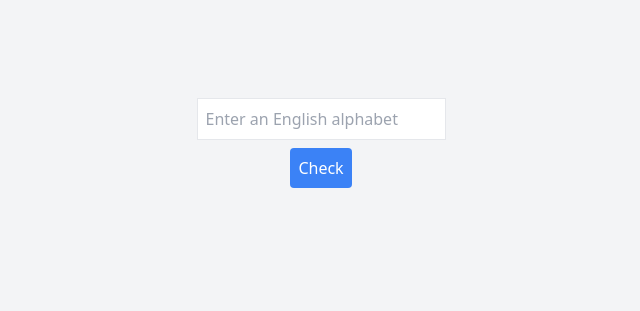
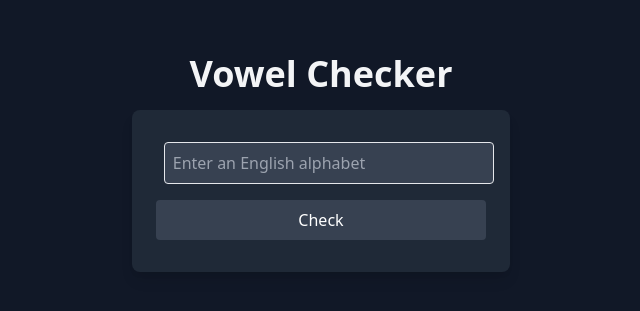
Before and after one commit to ayaanthedev/vowel-checker, a website: page index.html in a window 1280 px wide. Shown: the part 245-556 px from the top of the page, without its empty margins (319-959 px from the left). Drawn offline with nearby package versions, Linux system fonts and the light colour scheme.

Commit message:
improved interface and added favicon

```diff
--- a/index.html
+++ b/index.html
@@ -4,15 +4,50 @@
     <meta charset="UTF-8">
     <meta name="viewport" content="width=device-width, initial-scale=1.0">
     <title>Vowels Checker</title>
-    <!-- filepath: /E:/Projects/Vowel/index.html -->
-<link href="tailwind.css" rel="stylesheet">
+    <meta name="description" content="Check if a given English alphabet is a vowel or not.">
+    <meta name="keywords" content="vowel checker, English alphabet, vowel or consonant">
+    <meta property="og:image" content="https://ayaansucksatcoding.github.io/vowel-checker/banner.svg/">
+    <link href="tailwind.css" rel="stylesheet">
     <link href="https://cdn.jsdelivr.net/npm/tailwindcss@2.2.19/dist/tailwind.min.css" rel="stylesheet">
+    <link rel="shortcut icon" href="favicon.svg" type="image/x-icon">
+    <style>
+        body {
+            background-color: #1a1a1a;
+            color: #f5f5f5;
+        }
+        header h1 {
+            animation: fadeInDown 1s ease-in-out;
+        }
+        @keyframes fadeInDown {
+            from {
+                opacity: 0;
+                transform: translateY(-20px);
+            }
+            to {
+                opacity: 1;
+                transform: translateY(0);
+            }
+        }
+        button {
+            transition: transform 0.3s ease-in-out;
+        }
+        button:hover {
+            transform: scale(1.05);
+            background-color: #333;
+        }
+    </style>
 </head>
-<body class="flex flex-col items-center justify-center min-h-screen bg-gray-100">
-    <input type="text" id="input" placeholder="Enter an English alphabet" class="border p-2 m-2">
-    <button onclick="checkVowel()" class="bg-blue-500 text-white p-2 rounded">Check</button>
-    <h1 id="result" class="text-2xl m-2"></h1>
-    <div id="error" class="text-red-500 m-2"></div>
+<body class="flex flex-col items-center justify-center min-h-screen bg-gray-900">
+    <header>
+
+        <h1 class="text-4xl font-bold m-4 text-gray-100">Vowel Checker</h1>
+    </header>
+    <main class="bg-gray-800 p-6 rounded-lg shadow-lg">
+        <input type="text" id="input" placeholder="Enter an English alphabet" class="border p-2 m-2 rounded w-full bg-gray-700 text-white">
+        <button onclick="checkVowel()" class="bg-gray-700 text-white p-2 rounded w-full mt-2 hover:bg-gray-600 transition duration-300">Check</button>
+        <h2 id="result" class="text-2xl m-2 text-green-500"></h2>
+        <div id="error" class="text-red-500 m-2"></div>
+    </main>
     <script src="app.js"></script>
 </body>
 </html>
```
Also changed, not shown: banner.svg (added), favicon.svg (added).
